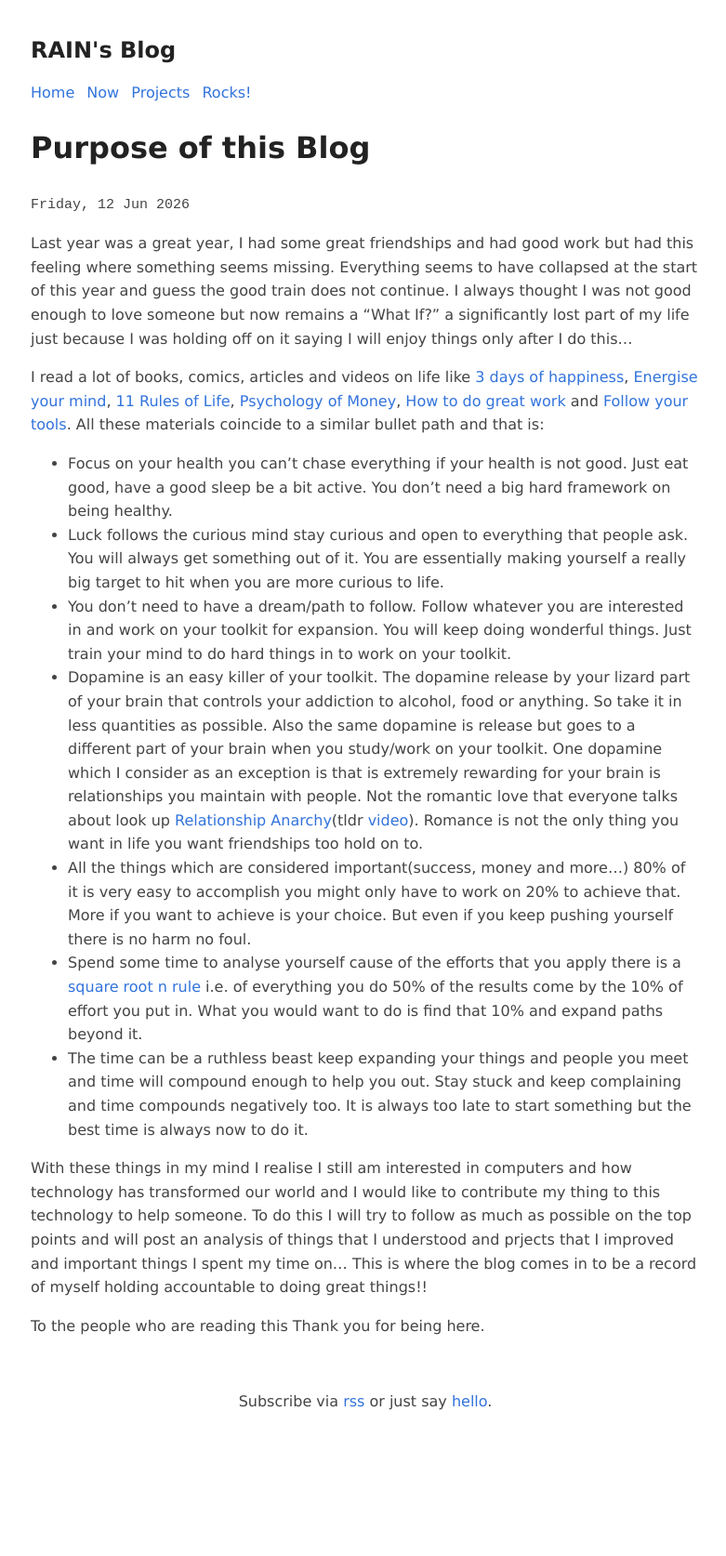
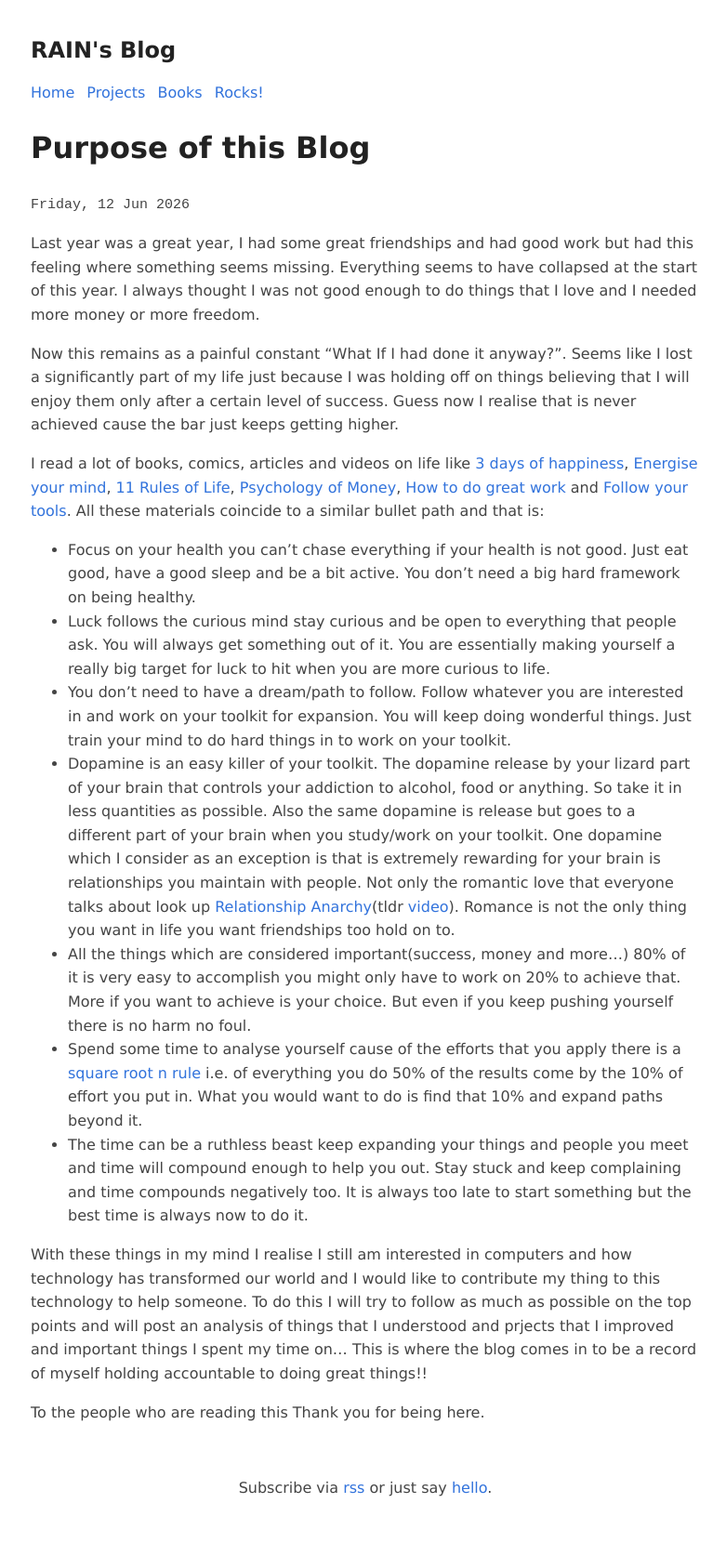
Before and after one commit to jr4in/rainjain.tech, a Jekyll site: the page built from _posts/2026-06-12-blog.md, in a window 1280 px wide. Shown: the whole page at 93% size, without its empty margins (247-1028 px from the left). Built offline with Jekyll 4.4.1, drawn with Linux system fonts in a browser that asks for light colours; before the commit the page ends 1581 px from its top, so only the background shows below that.

```diff
--- a/_layouts/default.html
+++ b/_layouts/default.html
@@ -17,7 +17,7 @@
                 </h1>
             </a>
             <nav>
-                <p><a href='/'>Home</a> <a href='/now'>Now</a> <a href='/projects'>Projects</a> <a href='/rocks'>Rocks!</a>  </p>
+                <p><a href='/'>Home</a> <a href='/projects'>Projects</a> <a href='/books'>Books</a> <a href='/rocks'>Rocks!</a> </p>
             </nav>
         </header>
 
--- a/_layouts/post.html
+++ b/_layouts/post.html
@@ -17,7 +17,7 @@
                 </h1>
             </a>
             <nav>
-                <p><a href='/'>Home</a> <a href='/now'>Now</a> <a href='/projects'>Projects</a> <a href='/rocks'>Rocks!</a>  </p>
+                <p><a href='/'>Home</a> <a href='/projects'>Projects</a> <a href='/books'>Books</a> <a href='/rocks'>Rocks!</a> </p>
             </nav>
         </header>
 
--- a/_posts/2026-06-12-blog.md
+++ b/_posts/2026-06-12-blog.md
@@ -7,14 +7,16 @@ title: "Purpose of this Blog"
 
 <time datetime="2026-06-12">Friday, 12 Jun 2026</time>
 
-Last year was a great year, I had some great friendships and had good work but had this feeling where something seems missing. Everything seems to have collapsed at the start of this year and guess the good train does not continue. I always thought I was not good enough to love someone but now remains a "What If?" a significantly lost part of my life just because I was holding off on it saying I will enjoy things only after I do this...
+Last year was a great year, I had some great friendships and had good work but had this feeling where something seems missing. Everything seems to have collapsed at the start of this year. I always thought I was not good enough to do things that I love and I needed more money or more freedom.
+
+Now this remains as a painful constant "What If I had done it anyway?". Seems like I lost a significantly part of my life just because I was holding off on things believing that I will enjoy them only after a certain level of success. Guess now I realise that is never achieved cause the bar just keeps getting higher.
 
 I read a lot of books, comics, articles and videos on life like [3 days of happiness](https://mangak.io/three-days-of-happiness), [Energise your mind](https://www.planetayurveda.com/wp-content/uploads/2023/01/Energize-Your-Mind-by-Gaur-Gopal-Das.pdf), [11 Rules of Life](https://www.chetanbhagat.com/books/11-rules-for-life/), [Psychology of Money](https://lib.sairam.edu.in/wp-content/uploads/sites/18/2024/11/the-psychology-of-money-by-morgan-housel.pdf), [How to do great work](https://www.paulgraham.com/greatwork.html) and [Follow your tools](https://www.youtube.com/watch?v=f_Rqf-vxBM8&t=1s). All these materials coincide to a similar bullet path and that is:
 
-- Focus on your health you can't chase everything if your health is not good. Just eat good, have a good sleep be a bit active. You don't need a big hard framework on being healthy.
-- Luck follows the curious mind stay curious and open to everything that people ask. You will always get something out of it. You are essentially making yourself a really big target to hit when you are more curious to life.
+- Focus on your health you can't chase everything if your health is not good. Just eat good, have a good sleep and be a bit active. You don't need a big hard framework on being healthy.
+- Luck follows the curious mind stay curious and be open to everything that people ask. You will always get something out of it. You are essentially making yourself a really big target for luck to hit when you are more curious to life.
 - You don't need to have a dream/path to follow. Follow whatever you are interested in and work on your toolkit for expansion. You will keep doing wonderful things. Just train your mind to do hard things in to work on your toolkit.
-- Dopamine is an easy killer of your toolkit. The dopamine release by your lizard part of your brain that controls your addiction to alcohol, food or anything. So take it in less quantities as possible. Also the same dopamine is release but goes to a different part of your brain when you study/work on your toolkit. One dopamine which I consider as an exception is that is extremely rewarding for your brain is relationships you maintain with people. Not the romantic love that everyone talks about look up [Relationship Anarchy](https://theanarchistlibrary.org/category/topic/relationship-anarchy)(tldr [video](https://www.youtube.com/watch?v=vaKeCPgay9I&t=22s&pp=ygUUcmVsYXRpb25zaGlwIGFuYXJjaHk%3D)). Romance is not the only thing you want in life you want friendships too hold on to.
+- Dopamine is an easy killer of your toolkit. The dopamine release by your lizard part of your brain that controls your addiction to alcohol, food or anything. So take it in less quantities as possible. Also the same dopamine is release but goes to a different part of your brain when you study/work on your toolkit. One dopamine which I consider as an exception is that is extremely rewarding for your brain is relationships you maintain with people. Not only the romantic love that everyone talks about look up [Relationship Anarchy](https://theanarchistlibrary.org/category/topic/relationship-anarchy)(tldr [video](https://www.youtube.com/watch?v=vaKeCPgay9I&t=22s&pp=ygUUcmVsYXRpb25zaGlwIGFuYXJjaHk%3D)). Romance is not the only thing you want in life you want friendships too hold on to.
 - All the things which are considered important(success, money and more...) 80% of it is very easy to accomplish you might only have to work on 20% to achieve that. More if you want to achieve is your choice. But even if you keep pushing yourself there is no harm no foul.
 - Spend some time to analyse yourself cause of the efforts that you apply there is a [square root n rule](https://priyanshuvishnoi.substack.com/p/the-square-root-rule-for-better-living) i.e. of everything you do 50% of the results come by the 10% of effort you put in. What you would want to do is find that 10% and expand paths beyond it.
 - The time can be a ruthless beast keep expanding your things and people you meet and time will compound enough to help you out. Stay stuck and keep complaining and time compounds negatively too. It is always too late to start something but the best time is always now to do it.
```
Also changed, not shown: _posts/2026-06-28-arm-cortex-m+RTOS.md (added, +13 -0 lines), _posts/2026-06-29-life-is-probably-solved-video-game.md (added, +14 -0 lines), _posts/2026-07-05-guess-who-got-a-3D-Printer.md (added, +16 -0 lines), books.md (added, +63 -0 lines), contact.md (+1 -0 lines), rocks.md (+1 -1 lines), assets/images/profile.jpg (added), 2 other files.
